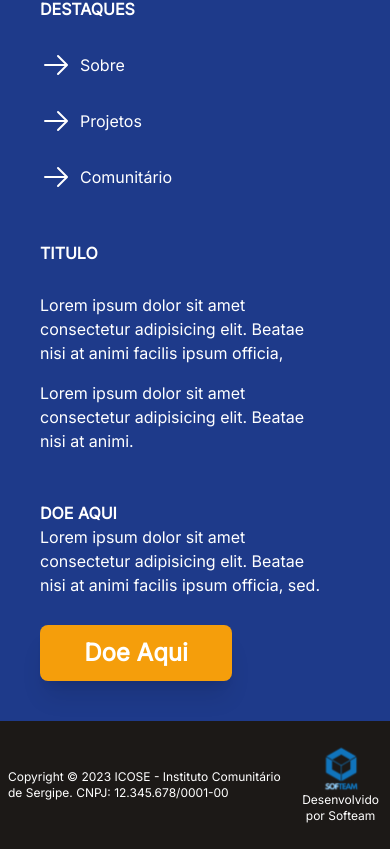
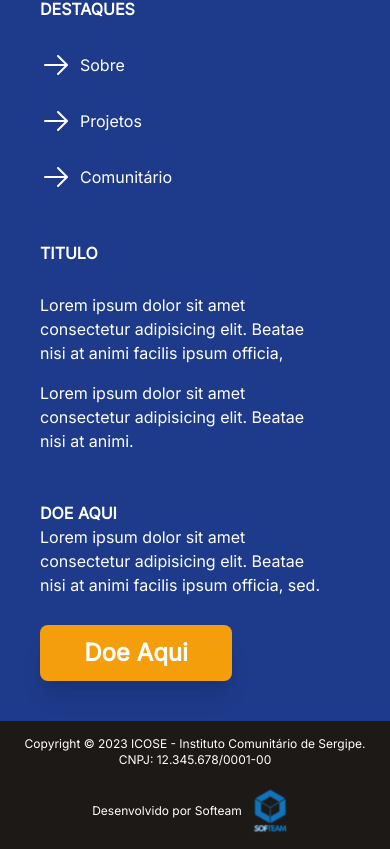
Before and after one commit to softeam-org/icose-web, a React (Vite) app: page / in a window 390 px wide. Shown: the part 1578-2427 px from the top of the page. Built offline with nearby package versions, Linux system fonts and the light colour scheme.

Commit message:
Finalizando footer

```diff
--- a/src/components/Footer.jsx
+++ b/src/components/Footer.jsx
@@ -92,12 +92,12 @@ function Footer() {
         </div>
       </div>
       <div className="bg-stone-900">
-        <div className="flex font-inter mx-auto mx-5 md:mx-20 xl:mx-32 text-white text-sm place-content-center h-32 md:h-20 items-center justify-between">
-          <h3 className='text-xs xl:text-base mx-2 w-auto'>
+        <div className="flex flex-col justify-arround gap-5 md:flex-row font-inter mx-auto mx-5 md:mx-20 xl:mx-32 text-white text-sm place-content-center h-32 md:h-20 items-center md:justify-between">
+          <h3 className='text-xs xl:text-base mx-2 text-center w-auto'>
             Copyright © 2023 ICOSE - Instituto Comunitário de Sergipe. CNPJ: 12.345.678/0001-00
           </h3>
-          <h3 className="flex flex-col-reverse md:flex-row items-center text-center w-auto text-xs xl:text-base mx-2">
-            Desenvolvido por Softeam
+          <h3 className="flex flex-row items-center text-center w-auto text-xs xl:text-base mx-2">
+          Desenvolvido por Softeam
             <img src={logoSofteam} alt="Logo Softeam" className="w-min-[20rem] w-auto" />
           </h3>
         </div>
```
